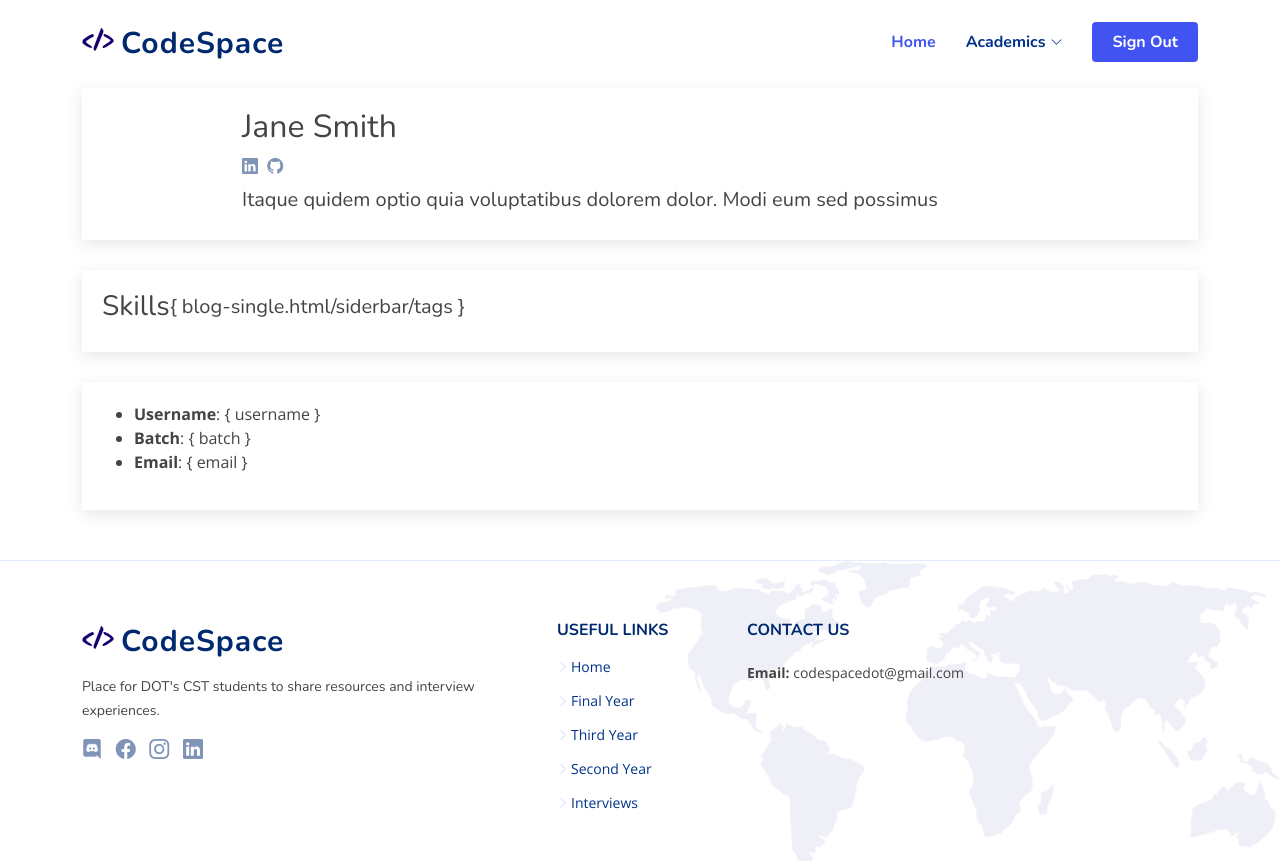
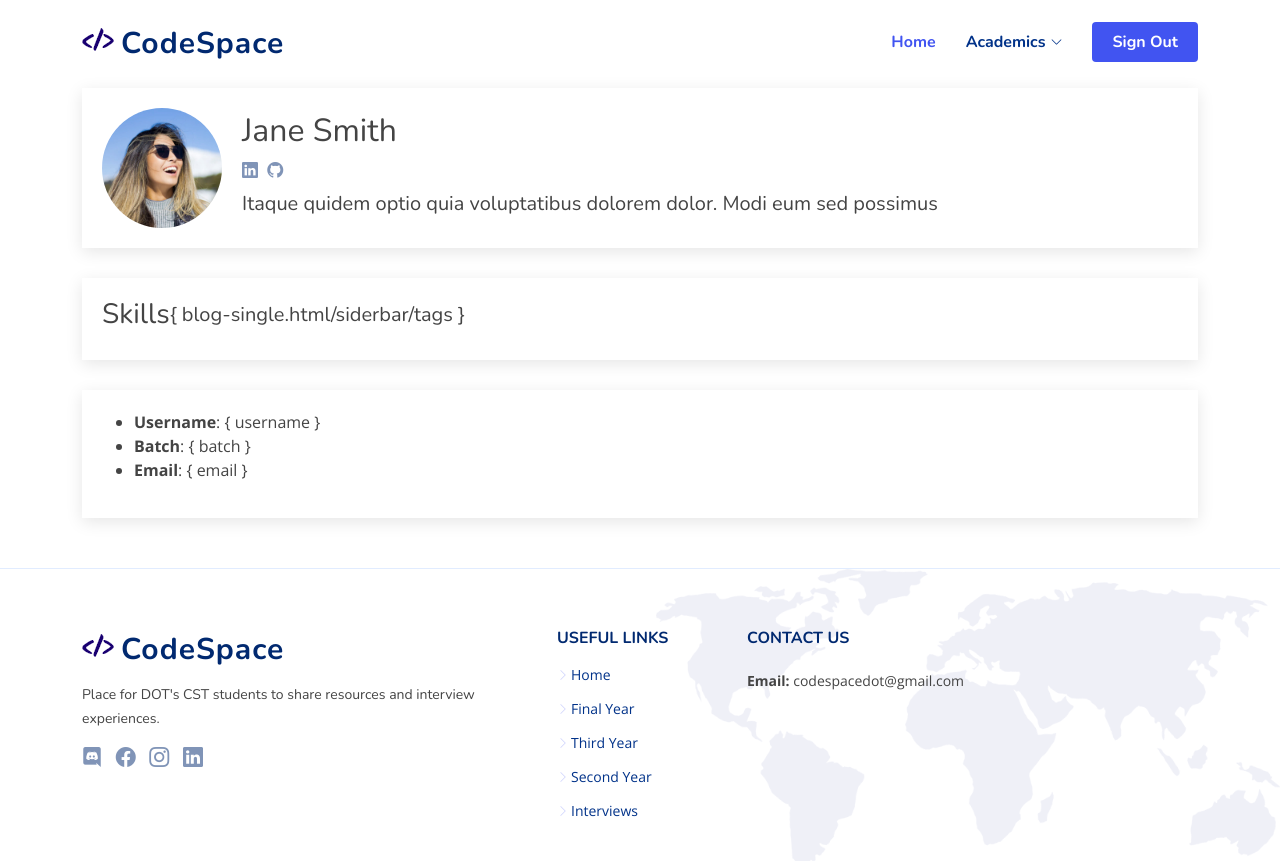
Before and after one commit to codespacedot/UI, a plain HTML site: page profile.html in a window 1280 px wide. Shown: the top 861 px of the page. Drawn offline with nearby package versions, Linux system fonts and the light colour scheme.

Commit message:
Update profile.html

```diff
--- a/profile.html
+++ b/profile.html
@@ -74,7 +74,7 @@
           <div class="col-lg-12 entries">
 
             <div class="blog-author d-flex align-items-center">
-              <img src="assets/img/blog/blog-author.jpg" class="rounded-circle float-left" alt="">
+              <img src="assets/img/profile/blog-author.jpg" class="rounded-circle float-left" alt="">
               <div>
                 <h2>Jane Smith</h2>
                 <div class="social-links">
```
